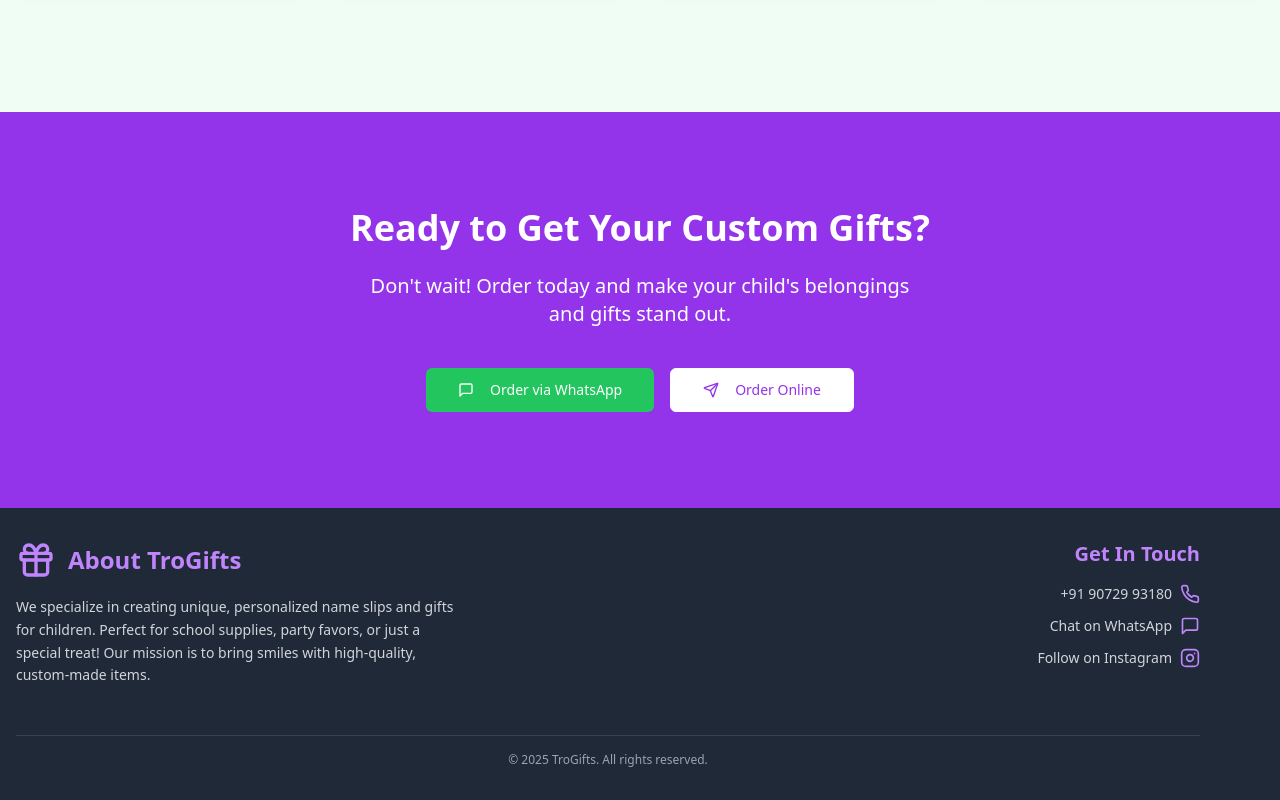
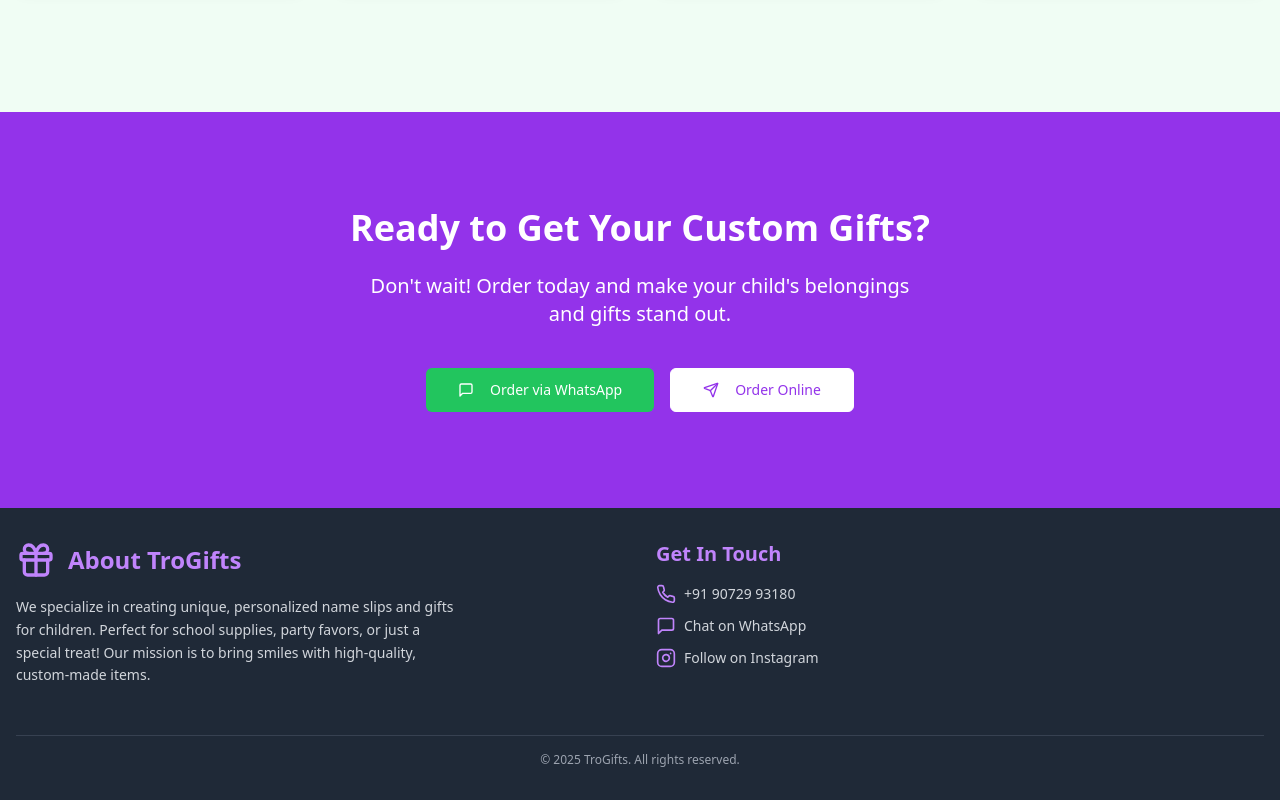
Before and after one commit to trogifts/tro-gifts-landing, a React (Vite) app: page / in a window 1280 px wide. Shown: the part 2865-3665 px from the top of the page. Built offline with nearby package versions, Linux system fonts and the light colour scheme.

Commit message:
Reverted to commit 5aebaad9b9a681da1ec395164cb45a9153575307

```diff
--- a/src/pages/Index.tsx
+++ b/src/pages/Index.tsx
@@ -340,7 +340,7 @@ const Index = () => {
 
       {/* Footer */}
       <footer className="py-8 bg-gray-800 text-white">
-        <div className="container mx-auto px-4 pr-20">
+        <div className="container mx-auto px-4">
           <div className="grid md:grid-cols-2 gap-8 items-start mb-8">
             {/* About TroGifts Column (Left) */}
             <div className="text-center md:text-left">
@@ -353,15 +353,16 @@ const Index = () => {
               </p>
             </div>
 
-            {/* Get In Touch Column (Right) - Now aligned to the right */}
-            <div className="text-center md:text-right">
+            {/* Get In Touch Column (Right) - Now aligned to the left */}
+            <div className="text-center md:text-left">
               <h5 className="text-xl font-bold text-purple-400 mb-4">Get In Touch</h5>
               <ul className="space-y-3">
-                <li className="flex items-center justify-center md:justify-end">
+                <li className="flex items-center justify-center md:justify-start">
+                  <Phone className="h-5 w-5 text-purple-400 mr-2" />
                   <span className="text-sm text-gray-300">{displayPhoneNumber}</span>
-                  <Phone className="h-5 w-5 text-purple-400 ml-2" />
                 </li>
-                <li className="flex items-center justify-center md:justify-end">
+                <li className="flex items-center justify-center md:justify-start">
+                  <MessageSquare className="h-5 w-5 text-purple-400 mr-2 group-hover:text-green-400 transition-colors" />
                   <a
                     href={whatsappLink}
                     target="_blank"
@@ -370,9 +371,9 @@ const Index = () => {
                   >
                     Chat on WhatsApp
                   </a>
-                  <MessageSquare className="h-5 w-5 text-purple-400 ml-2 group-hover:text-green-400 transition-colors" />
                 </li>
-                <li className="flex items-center justify-center md:justify-end">
+                <li className="flex items-center justify-center md:justify-start">
+                  <Instagram className="h-5 w-5 text-purple-400 mr-2 group-hover:text-pink-400 transition-colors" />
                   <a
                     href={instagramLink}
                     target="_blank"
@@ -381,7 +382,6 @@ const Index = () => {
                   >
                     Follow on Instagram
                   </a>
-                  <Instagram className="h-5 w-5 text-purple-400 ml-2 group-hover:text-pink-400 transition-colors" />
                 </li>
               </ul>
             </div>
```
